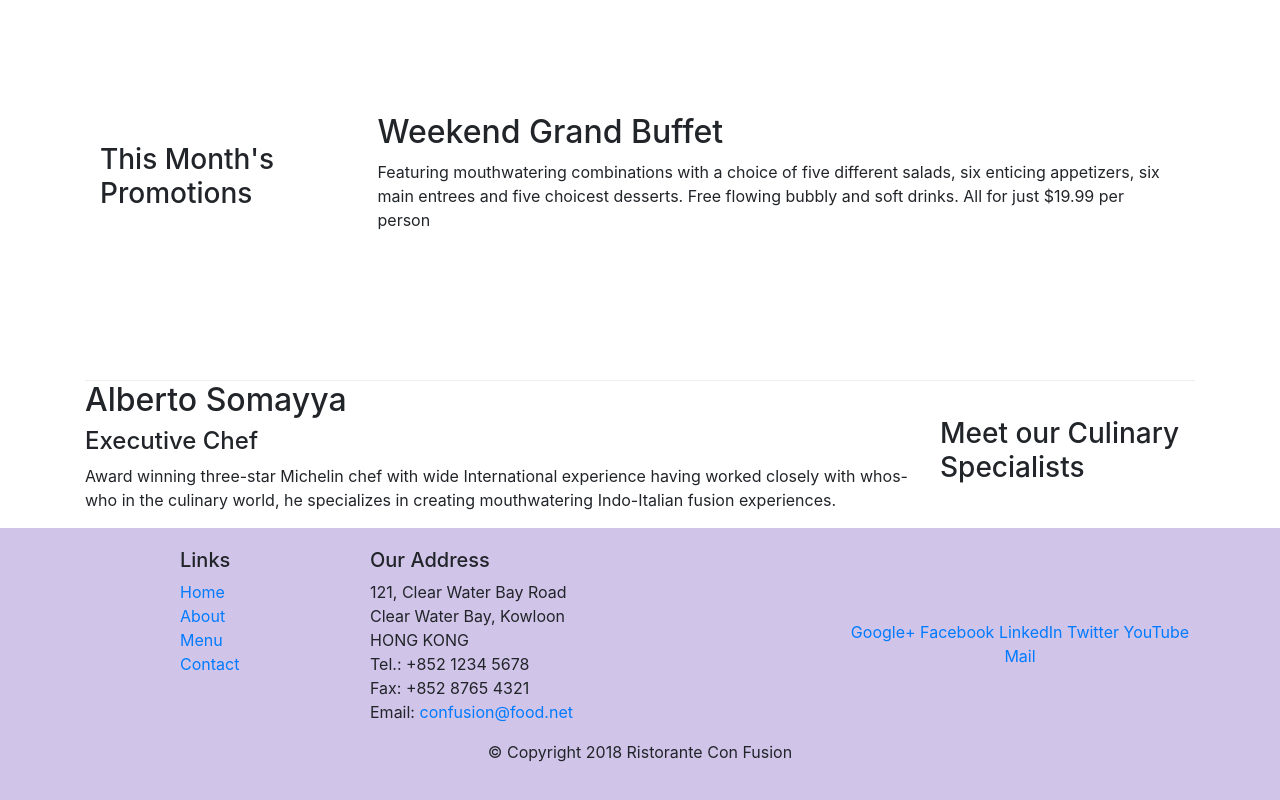
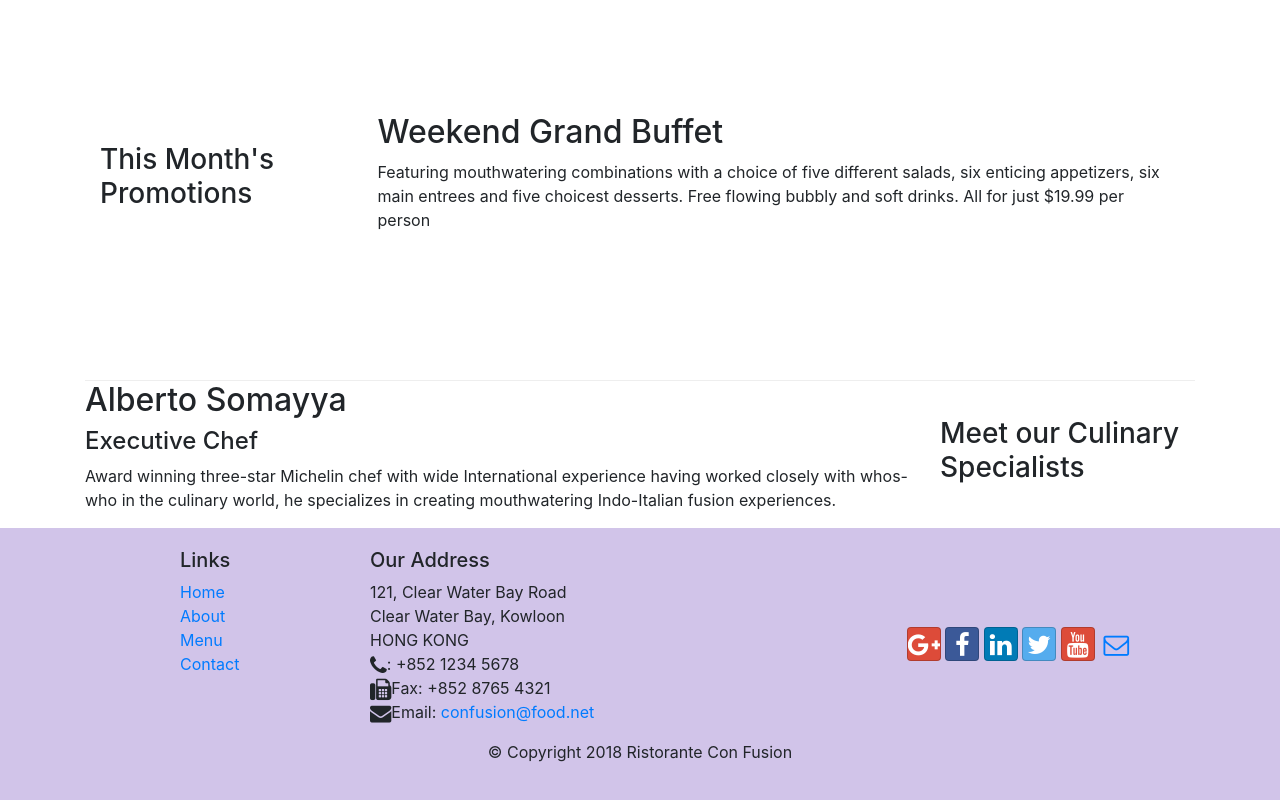
Before and after one commit to stepanRybak/conFusion, a website: page index.html in a window 1280 px wide. Shown: the part 753-1553 px from the top of the page. Drawn offline with nearby package versions, Linux system fonts and the light colour scheme.

Commit message:
Icon Fonts

```diff
--- a/index.html
+++ b/index.html
@@ -9,6 +9,8 @@
 
      <!-- Bootstrap CSS -->
      <link rel="stylesheet" href="node_modules/bootstrap/dist/css/bootstrap.min.css">
+     <link rel="stylesheet" href="node_modules/font-awesome/css/font-awesome.min.css">
+     <link rel="stylesheet" href="node_modules/bootstrap-social/bootstrap-social.css">
      <link rel="stylesheet" href="css/slyles.css">
     <title>Ristorante Con Fusion</title>
 </head>
@@ -22,10 +24,10 @@
             <a class="navbar-brand mr-auto" href="#">Ristorante Con Fusion</a>
             <div class="collapse navbar-collapse" id="Navbar">
                     <ul class="navbar-nav mr-auto">
-                            <li class="nav-item active"><a class="nav-link" href="#">Home</a></li>
-                            <li class="nav-item"><a class="nav-link" href="./aboutus.html">About</a></li>
-                            <li class="nav-item"><a class="nav-link" href="#">Menu</a></li>
-                            <li class="nav-item"><a class="nav-link" href="#">Contact</a></li>
+                            <li class="nav-item active"><a class="nav-link" href="#"><span class="fa fa-home fa-lg"></span> Home</a></li>
+                            <li class="nav-item"><a class="nav-link" href="./aboutus.html"><span class="fa fa-info fa-lg"></span> About</a></li>
+                            <li class="nav-item"><a class="nav-link" href="#"><span class="fa fa-list fa-lg"></span> Menu</a></li>
+                            <li class="nav-item"><a class="nav-link" href="#"><span class="fa fa-address-card fa-lg"></span> Contact</a></li>
                     </ul>
 
             </div>
@@ -98,20 +100,20 @@
 		              121, Clear Water Bay Road<br>
 		              Clear Water Bay, Kowloon<br>
 		              HONG KONG<br>
-		              Tel.: +852 1234 5678<br>
-		              Fax: +852 8765 4321<br>
-		              Email: <a href="mailto:confusion@food.net">confusion@food.net</a>
+		              <i class="fa fa-phone fa-lg"></i>: +852 1234 5678<br>
+		              <i class="fa fa-fax fa-lg"></i>Fax: +852 8765 4321<br>
+		              <i class="fa fa-envelope fa-lg"></i>Email: <a href="mailto:confusion@food.net">confusion@food.net</a>
 		           </address>
                 </div>
                 <div class="col-12 col-sm-4 align-self-center">
-                    <div class="text-center">
-                        <a href="http://google.com/+">Google+</a>
-                        <a href="http://www.facebook.com/profile.php?id=">Facebook</a>
-                        <a href="http://www.linkedin.com/in/">LinkedIn</a>
-                        <a href="http://twitter.com/">Twitter</a>
-                        <a href="http://youtube.com/">YouTube</a>
-                        <a href="mailto:">Mail</a>
-                    </div>
+                        <div class="text-center">
+                                <a class="btn btn-social-icon btn-google" href="http://google.com/+"><i class="fa fa-google-plus"></i></a>
+                                <a class="btn btn-social-icon btn-facebook" href="http://www.facebook.com/profile.php?id="><i class="fa fa-facebook"></i></a>
+                                <a class="btn btn-social-icon btn-linkedin" href="http://www.linkedin.com/in/"><i class="fa fa-linkedin"></i></a>
+                                <a class="btn btn-social-icon btn-twitter" href="http://twitter.com/"><i class="fa fa-twitter"></i></a>
+                                <a class="btn btn-social-icon btn-google" href="http://youtube.com/"><i class="fa fa-youtube"></i></a>
+                                <a class="btn btn-social-icon" href="mailto:"><i class="fa fa-envelope-o"></i></a>
+                        </div>
                 </div>
            </div>
            <div class="row justify-content-center">
--- a/package.json
+++ b/package.json
@@ -15,6 +15,8 @@
   },
   "dependencies": {
     "bootstrap": "^4.0.0",
+    "bootstrap-social": "^5.1.1",
+    "font-awesome": "^4.7.0",
     "jquery": "^3.3.1",
     "popper.js": "^1.12.9"
   }
```
Also changed, not shown: aboutus.html (+17 -15 lines), 1 other file.
